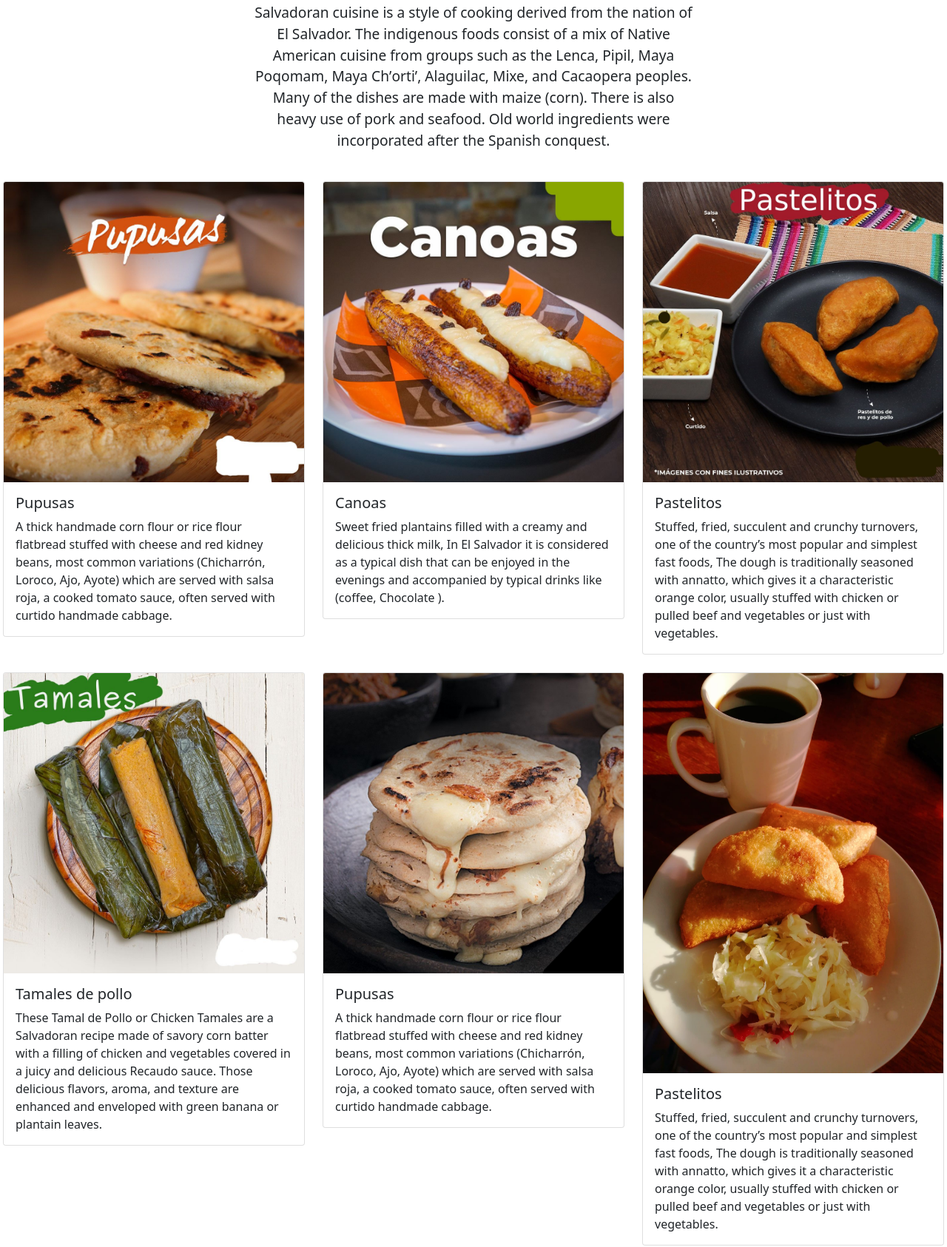
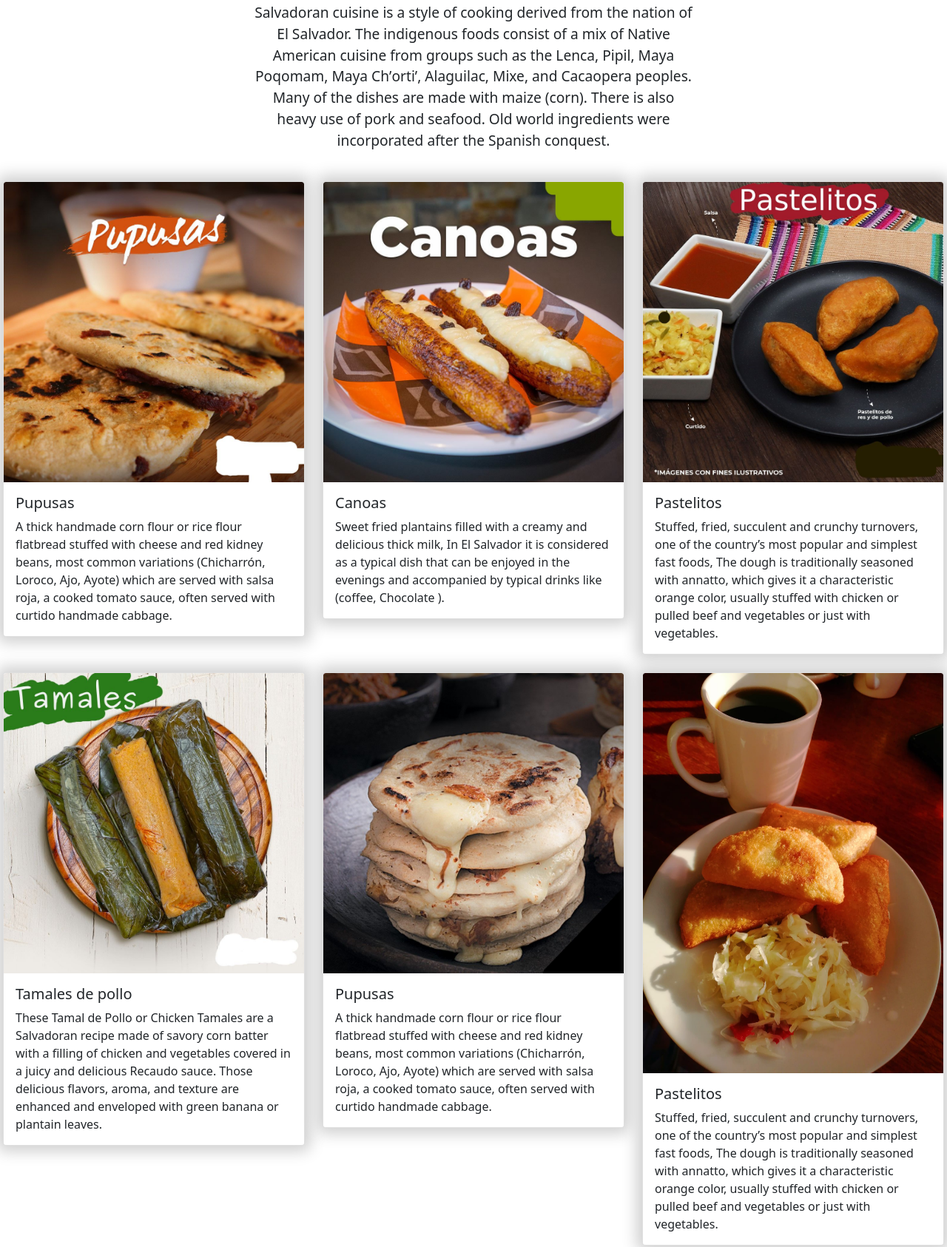
Before and after one commit to aalassv/Pupusa_Day-Adelaides_Place, a plain HTML site: page index.html in a window 1280 px wide. Shown: the part 893-2579 px from the top of the page at 74% size. Drawn offline with nearby package versions, Linux system fonts and the light colour scheme.

Commit message:
Adding border to every card

```diff
--- a/index.html
+++ b/index.html
@@ -52,7 +52,7 @@
     <section id="portfolio" class="me-1 ms-1">
       <div class="row row-cols-1 row-cols-md-3 g-4">
         <div class="col">
-          <div class="card">
+          <div class="card bordercard">
             <img
               src="./demo-pupusas-app/assets/img/Pupusas05.jpg"
               class="card-img-top"
@@ -70,7 +70,7 @@
           </div>
         </div>
         <div class="col">
-          <div class="card">
+          <div class="card bordercard">
             <img
               src="./demo-pupusas-app/assets/img/Canoas_Dish.jpg"
               class="card-img-top"
@@ -88,7 +88,7 @@
           </div>
         </div>
         <div class="col">
-          <div class="card">
+          <div class="card bordercard">
             <img
               src="./demo-pupusas-app/assets/img/pastelitos08.jpg"
               class="card-img-top"
@@ -107,7 +107,7 @@
           </div>
         </div>
         <div class="col">
-          <div class="card">
+          <div class="card bordercard">
             <img
               src="./demo-pupusas-app/assets/img/tamales02.jpg"
               class="card-img-top"
@@ -126,7 +126,7 @@
           </div>
         </div>
         <div class="col">
-          <div class="card">
+          <div class="card bordercard">
             <img
               src="./demo-pupusas-app/assets/img/pupusas13.jpg"
               class="card-img-top"
@@ -144,7 +144,7 @@
           </div>
         </div>
         <div class="col">
-          <div class="card">
+          <div class="card bordercard">
             <img
               src="./demo-pupusas-app/assets/img/pastelitos01.jpeg"
               class="card-img-top"
--- a/style.css
+++ b/style.css
@@ -112,3 +112,10 @@ h1 {
 .social a {
 	margin: 0 5px;
 }
+
+.bordercard {
+overflow: hidden;
+  border-radius: 20px;
+  cursor: pointer;
+  box-shadow: 0 0 20px 8px #d0d0d0;
+}
```
